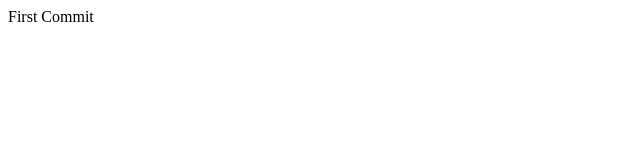
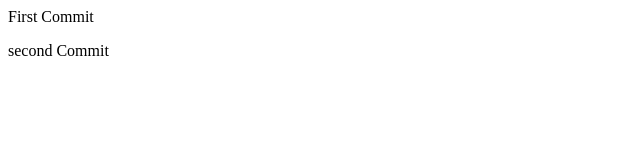
Before and after one commit to DevMan-8/Jenkins-SonarCube-Docker, a plain HTML site: page index.html in a window 1280 px wide. Shown: the full height of the page, 0-640 px from the left. Drawn offline with Linux system fonts and the light colour scheme.

Commit message:
Update index.html

```diff
--- a/index.html
+++ b/index.html
@@ -4,5 +4,6 @@
   </head>
   <body>
     <p>First Commit</p>
+    <p>second Commit</p>
   </body>
 </html>
```
